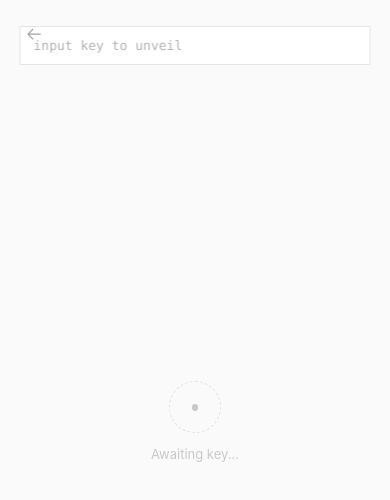
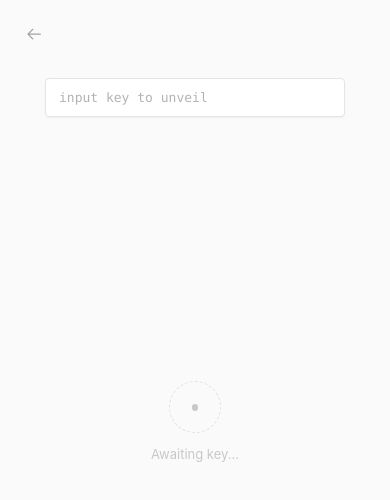
Before and after one commit to mvhikhn/arte, a Next.js app: page /view in a window 390 px wide. Shown: the top 500 px of the page. Built offline with nearby package versions, Linux system fonts and the light colour scheme; no server answers; a web font is replaced by a local one.

Commit message:
fix(view): resolve mobile ui overlap and improve layout robustness

```diff
--- a/app/view/page.tsx
+++ b/app/view/page.tsx
@@ -188,7 +188,7 @@ export default function ViewPage() {
     const ArtworkComponent = currentArtwork ? ARTWORKS[currentArtwork].component : null;
 
     return (
-        <div className="h-[100dvh] bg-[#fafafa] flex flex-col items-center justify-center p-4 relative overflow-hidden">
+        <div className="h-[100dvh] min-h-[-webkit-fill-available] bg-[#fafafa] flex flex-col items-center justify-center p-4 relative overflow-hidden">
             {/* Home Button - Top Left */}
             <Link
                 href="/"
@@ -200,20 +200,20 @@ export default function ViewPage() {
                 </svg>
             </Link>
 
-            {/* Input Area - Fixed hover detection */}
+            {/* Input Area - Fixed hover detection & Mobile Positioning */}
             <div
-                className="absolute top-8 left-1/2 -translate-x-1/2 z-20 transition-opacity duration-300"
+                className="absolute top-24 md:top-8 left-1/2 -translate-x-1/2 z-20 transition-opacity duration-300"
                 style={{ opacity: currentArtwork && !isHoveringInput ? 0 : 1 }}
                 onMouseEnter={() => setIsHoveringInput(true)}
                 onMouseLeave={() => setIsHoveringInput(false)}
             >
-                <div className="w-[500px] max-w-[90vw]">
+                <div className="w-[300px] md:w-[500px] max-w-[90vw]">
                     <input
                         type="text"
                         value={tokenInput}
                         onChange={handleTokenChange}
                         placeholder="input key to unveil"
-                        className={`w-full h-12 px-4 bg-white/90 backdrop-blur-sm border outline-none transition-all font-mono text-sm
+                        className={`w-full h-12 px-4 bg-white/90 backdrop-blur-sm border outline-none transition-all font-mono text-sm rounded-md shadow-sm
                             ${error
                                 ? "border-red-400 text-red-600 placeholder:text-red-300"
                                 : "border-black/10 text-black/60 placeholder:text-black/30"
```
